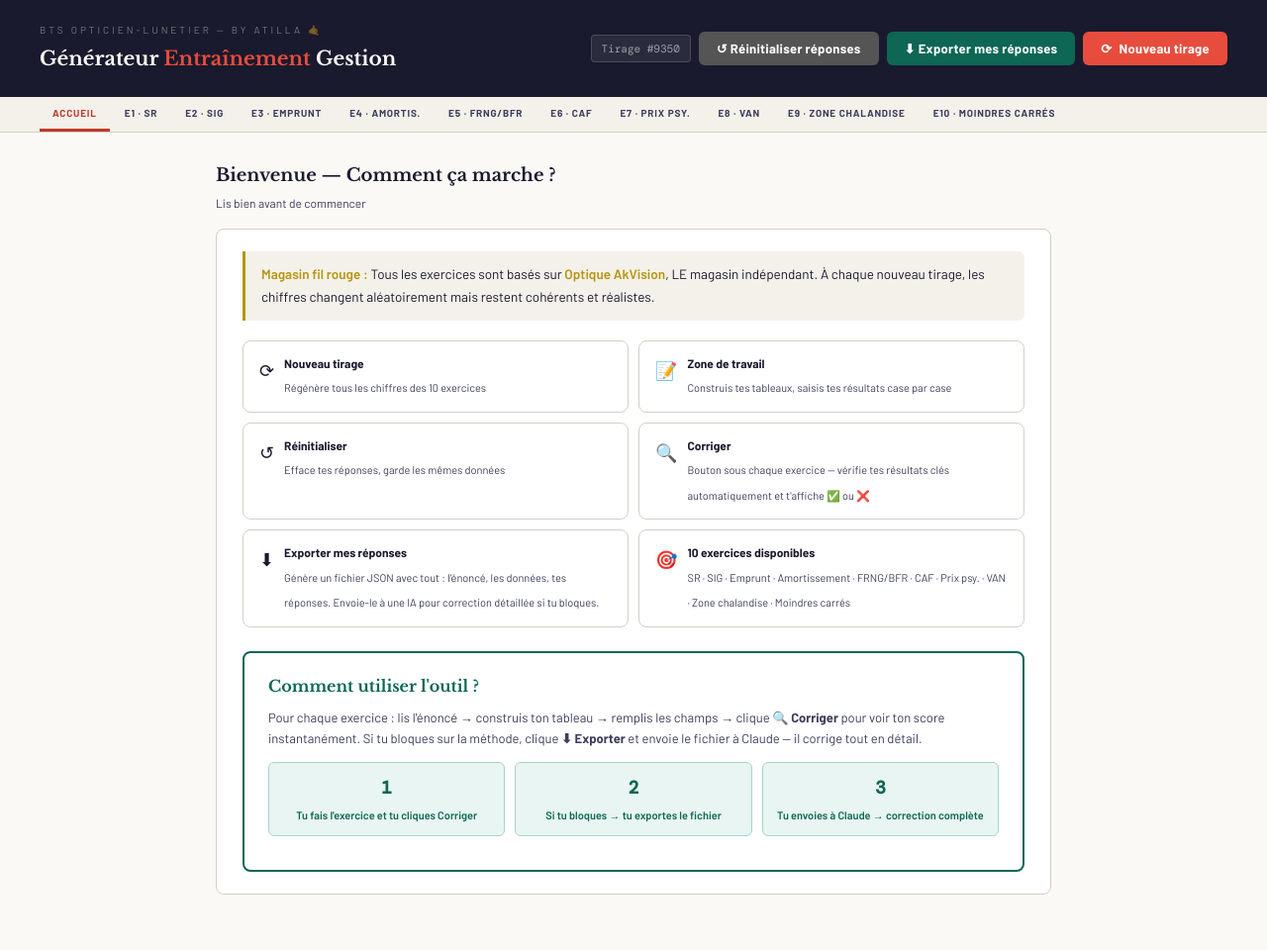
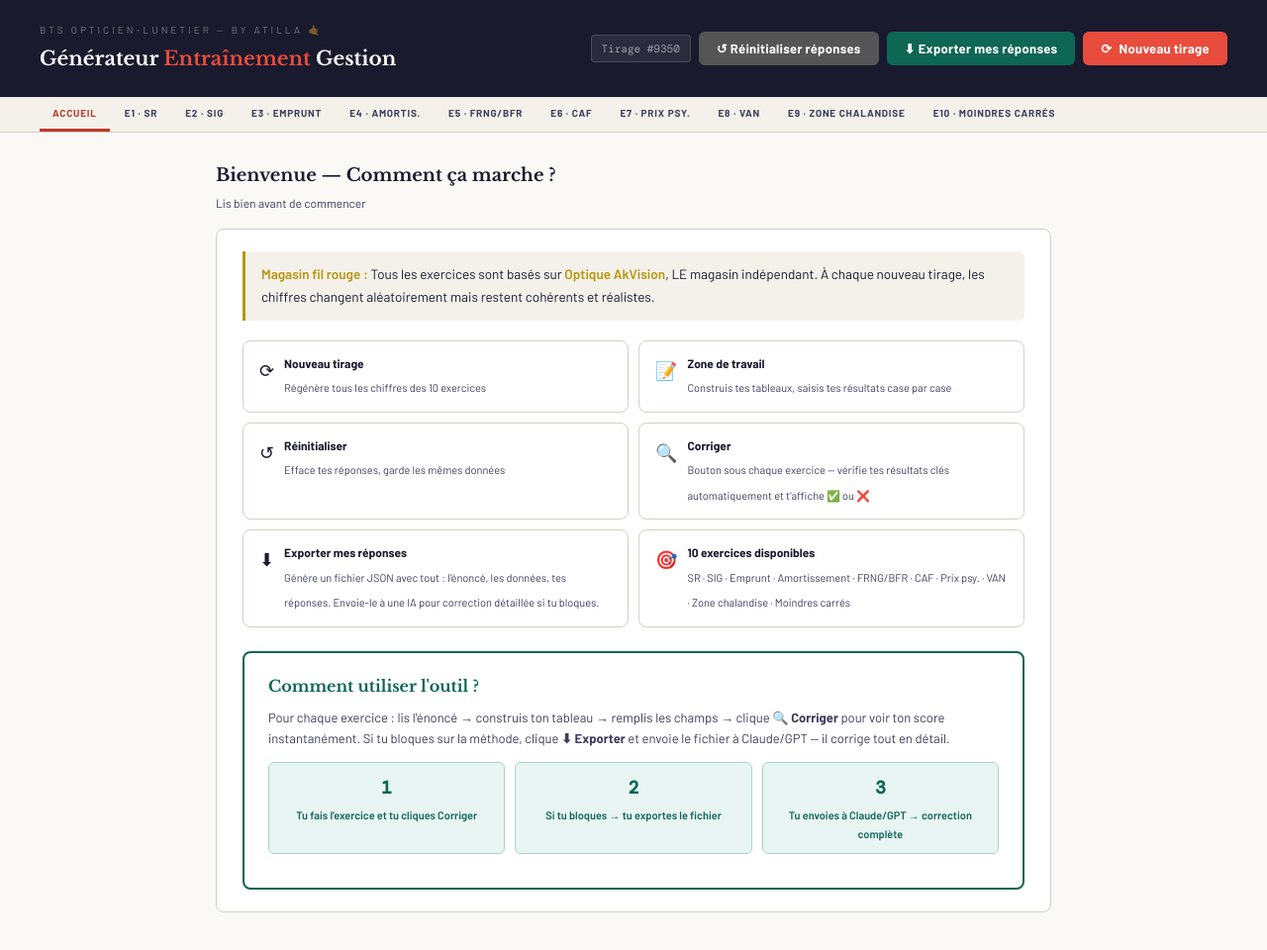
Before and after one commit to slyzzzzz/AKvGESTION, a plain HTML site: page index.html in a window 1280 px wide. Shown: the whole page at 99% size. Drawn offline with nearby package versions, Linux system fonts and the light colour scheme.

Commit message:
Update index.html

```diff
--- a/index.html
+++ b/index.html
@@ -213,11 +213,11 @@ tfoot td:not(:first-child){text-align:right;font-family:'DM Mono',monospace;}
       </div>
       <div class="export-panel">
         <h3>Comment utiliser l'outil ?</h3>
-        <p>Pour chaque exercice : lis l'énoncé → construis ton tableau → remplis les champs → clique <strong>🔍 Corriger</strong> pour voir ton score instantanément. Si tu bloques sur la méthode, clique <strong>⬇ Exporter</strong> et envoie le fichier à Claude — il corrige tout en détail.</p>
+        <p>Pour chaque exercice : lis l'énoncé → construis ton tableau → remplis les champs → clique <strong>🔍 Corriger</strong> pour voir ton score instantanément. Si tu bloques sur la méthode, clique <strong>⬇ Exporter</strong> et envoie le fichier à Claude/GPT — il corrige tout en détail.</p>
         <div class="export-steps">
           <div class="export-step"><div class="step-n">1</div><div class="step-t">Tu fais l'exercice et tu cliques Corriger</div></div>
           <div class="export-step"><div class="step-n">2</div><div class="step-t">Si tu bloques → tu exportes le fichier</div></div>
-          <div class="export-step"><div class="step-n">3</div><div class="step-t">Tu envoies à Claude → correction complète</div></div>
+          <div class="export-step"><div class="step-n">3</div><div class="step-t">Tu envoies à Claude/GPT → correction complète</div></div>
         </div>
       </div>
     </div>
```
